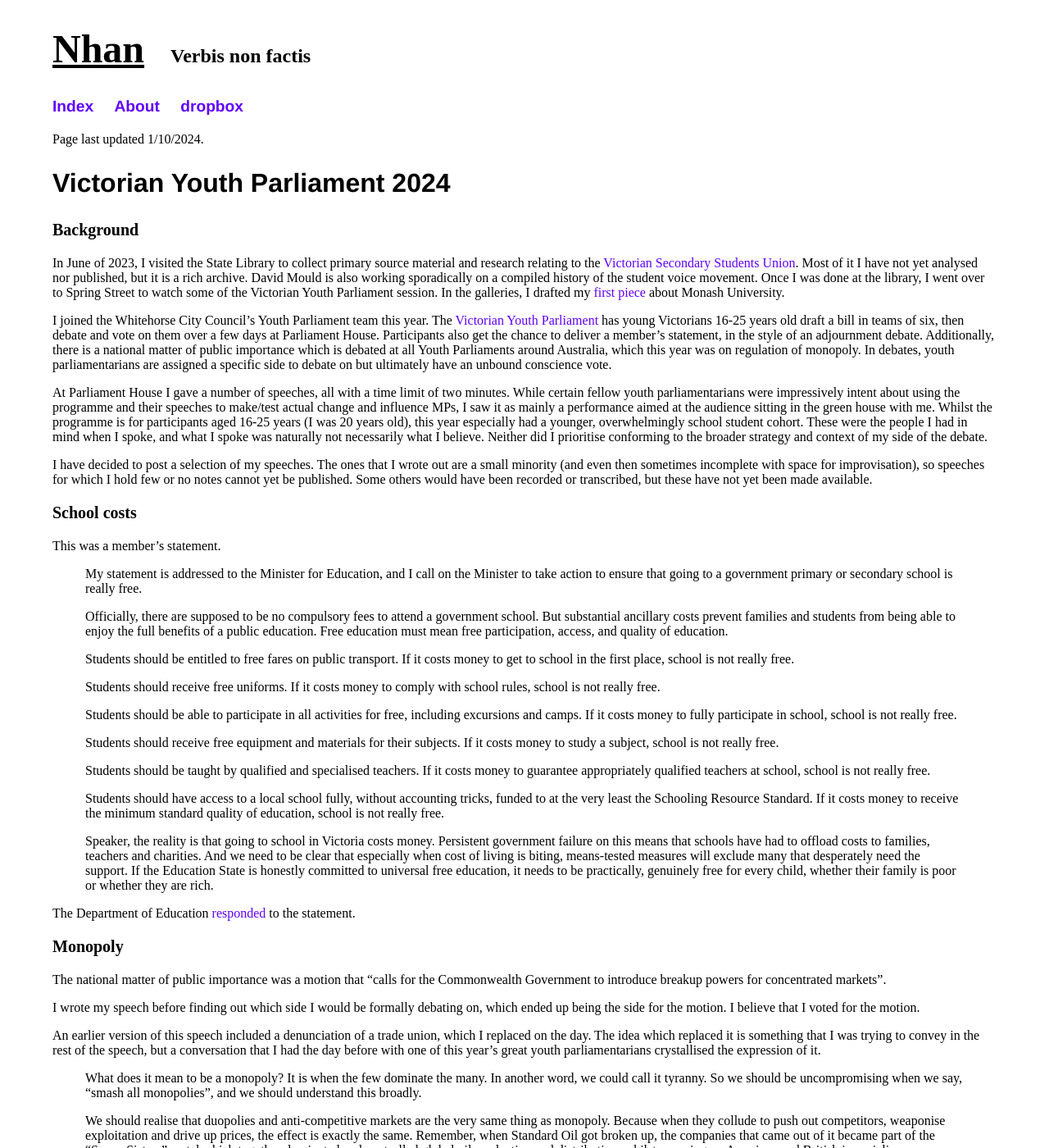
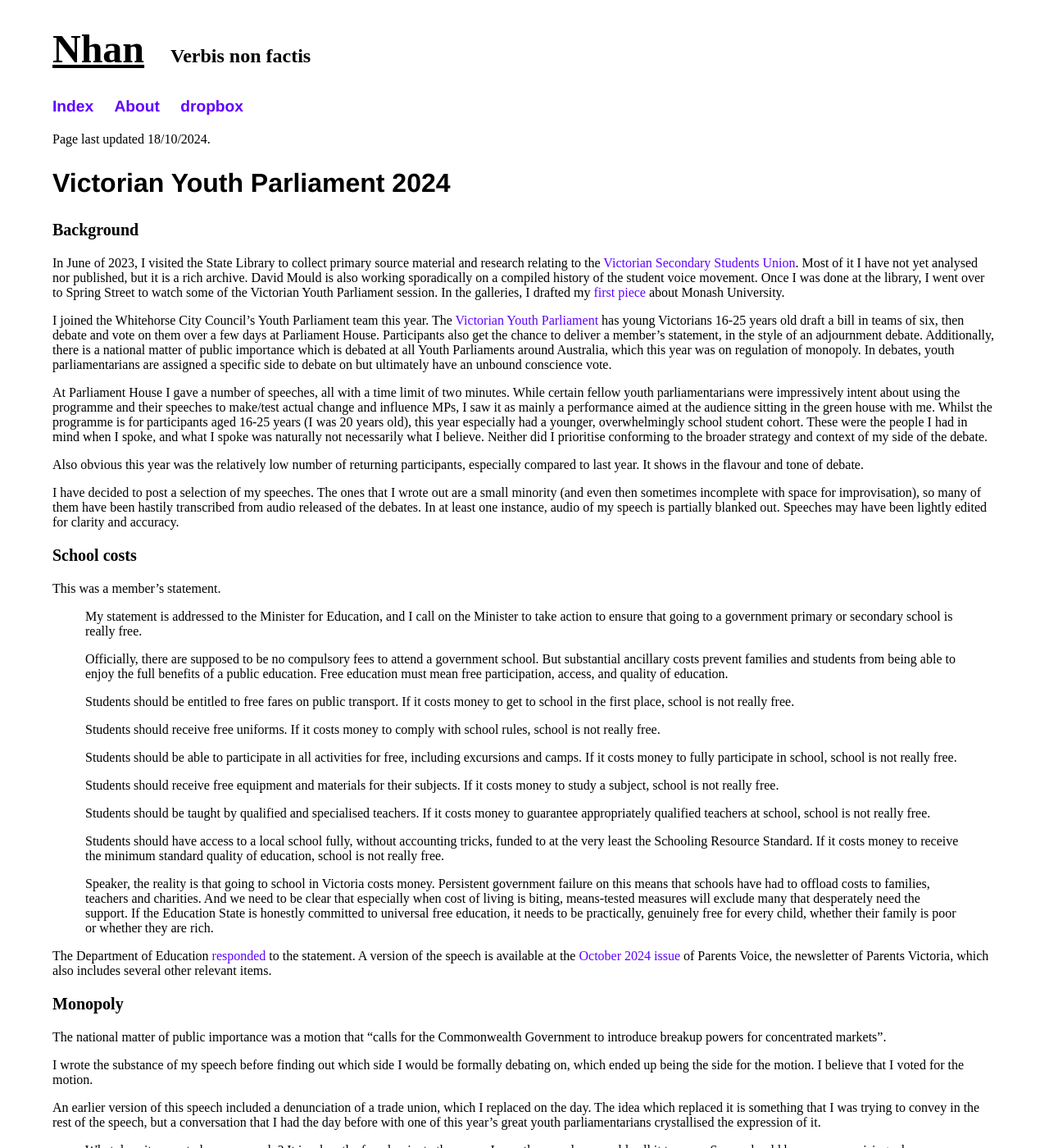
Before and after one commit to nhtnhanbn/nhtnhanbn.github.io, a Jekyll site: the page built from _repository/vicyp24.md, in a window 1280 px wide and 1400 px high. Shown: the whole window at 82% size. Built offline with Jekyll 4.4.1, drawn with Linux system fonts in a browser that asks for light colours; some of the changed text lies outside the part shown.

Commit message:
Update vicyp24

```diff
--- a/_repository/vicyp24.md
+++ b/_repository/vicyp24.md
@@ -3,7 +3,7 @@ permalink: /vicyp24
 title: Victorian Youth Parliament 2024
 ---
 
-Page last updated 1/10/2024.
+Page last updated 18/10/2024.
 
 ## Victorian Youth Parliament 2024
 
@@ -15,7 +15,9 @@ I joined the Whitehorse City Council's Youth Parliament team this year. The [Vic
 
 At Parliament House I gave a number of speeches, all with a time limit of two minutes. While certain fellow youth parliamentarians were impressively intent about using the programme and their speeches to make/test actual change and influence MPs, I saw it as mainly a performance aimed at the audience sitting in the green house with me. Whilst the programme is for participants aged 16-25 years (I was 20 years old), this year especially had a younger, overwhelmingly school student cohort. These were the people I had in mind when I spoke, and what I spoke was naturally not necessarily what I believe. Neither did I prioritise conforming to the broader strategy and context of my side of the debate.
 
-I have decided to post a selection of my speeches. The ones that I wrote out are a small minority (and even then sometimes incomplete with space for improvisation), so speeches for which I hold few or no notes cannot yet be published. Some others would have been recorded or transcribed, but these have not yet been made available.
+Also obvious this year was the relatively low number of returning participants, especially compared to last year. It shows in the flavour and tone of debate.
+
+I have decided to post a selection of my speeches. The ones that I wrote out are a small minority (and even then sometimes incomplete with space for improvisation), so many of them have been hastily transcribed from audio released of the debates. In at least one instance, audio of my speech is partially blanked out. Speeches may have been lightly edited for clarity and accuracy.
 
 ### School costs
 
@@ -39,13 +41,13 @@ This was a member's statement.
 
 > Speaker, the reality is that going to school in Victoria costs money. Persistent government failure on this means that schools have had to offload costs to families, teachers and charities. And we need to be clear that especially when cost of living is biting, means-tested measures will exclude many that desperately need the support. If the Education State is honestly committed to universal free education, it needs to be practically, genuinely free for every child, whether their family is poor or whether they are rich.
 
-The Department of Education [responded](https://drive.google.com/file/d/1qaaCznvpEbSKjqI5riiQ_e9LtXqK0P00/view?usp=sharing) to the statement.
+The Department of Education [responded](https://drive.google.com/file/d/1qaaCznvpEbSKjqI5riiQ_e9LtXqK0P00/view?usp=sharing) to the statement. A version of the speech is available at the [October 2024 issue](https://mailchi.mp/08b268358a1e/parents-voice-9-urgent-action-on-school-funding-online-safety-and-more) of Parents Voice, the newsletter of Parents Victoria, which also includes several other relevant items.
 
 ### Monopoly
 
 The national matter of public importance was a motion that "calls for the Commonwealth Government to introduce breakup powers for concentrated markets".
 
-I wrote my speech before finding out which side I would be formally debating on, which ended up being the side for the motion. I believe that I voted for the motion.
+I wrote the substance of my speech before finding out which side I would be formally debating on, which ended up being the side for the motion. I believe that I voted for the motion.
 
 An earlier version of this speech included a denunciation of a trade union, which I replaced on the day. The idea which replaced it is something that I was trying to convey in the rest of the speech, but a conversation that I had the day before with one of this year's great youth parliamentarians crystallised the expression of it.
 
@@ -183,4 +185,9 @@ This is not my speech. It was a member's statement by fellow youth parliamentari
 
 ### Archive
 
-[List of bills and full audio of debates](https://vicyouth.ymca.org.au/learning-and-leadership/youth-parliament/youth-parliament-archives/2024-archives) - there are many profound and powerful speeches to listen to. The consistently best debaters were deservedly recognised as [Salman and McArdle](https://www.parliament.vic.gov.au/news/general-news/yp24closing/) from the green and red house respectively.
+- [List of bills and full audio of debates](https://vicyouth.ymca.org.au/learning-and-leadership/youth-parliament/youth-parliament-archives/2024-archives) - there are many profound and powerful speeches to listen to. The consistently best debaters were deservedly recognised as [Salman and McArdle](https://www.parliament.vic.gov.au/news/general-news/yp24closing/) from the green and red house respectively.
+- [Article on Whitehorse City Council team](https://burwoodbulletin.org/bulletin/issue-173-spring-2024/) - Saskia de Leeuw Kyle
+- [Article on Overnewton Anglican Community College team](https://brimbanknorthwest.starweekly.com.au/news/overnewton-students-amplify-their-voices/) - Ineka Leffler
+- [Article on Hume City Council team](https://northern.starweekly.com.au/news/youth-bill-pushes-for-auslan-studies/) - Lily Wang
+- [Article on Padua College team](https://issuu.com/mornpenmagptyltd/docs/webfiles_aug2024/s/54386803) - Saskia de Leeuw Kyle
+- [Mezzacappa speeches](https://www.youtube.com/watch?v=QqbFPjPN1f4) - self-curated compilation of speeches by the Youth Premier
```
